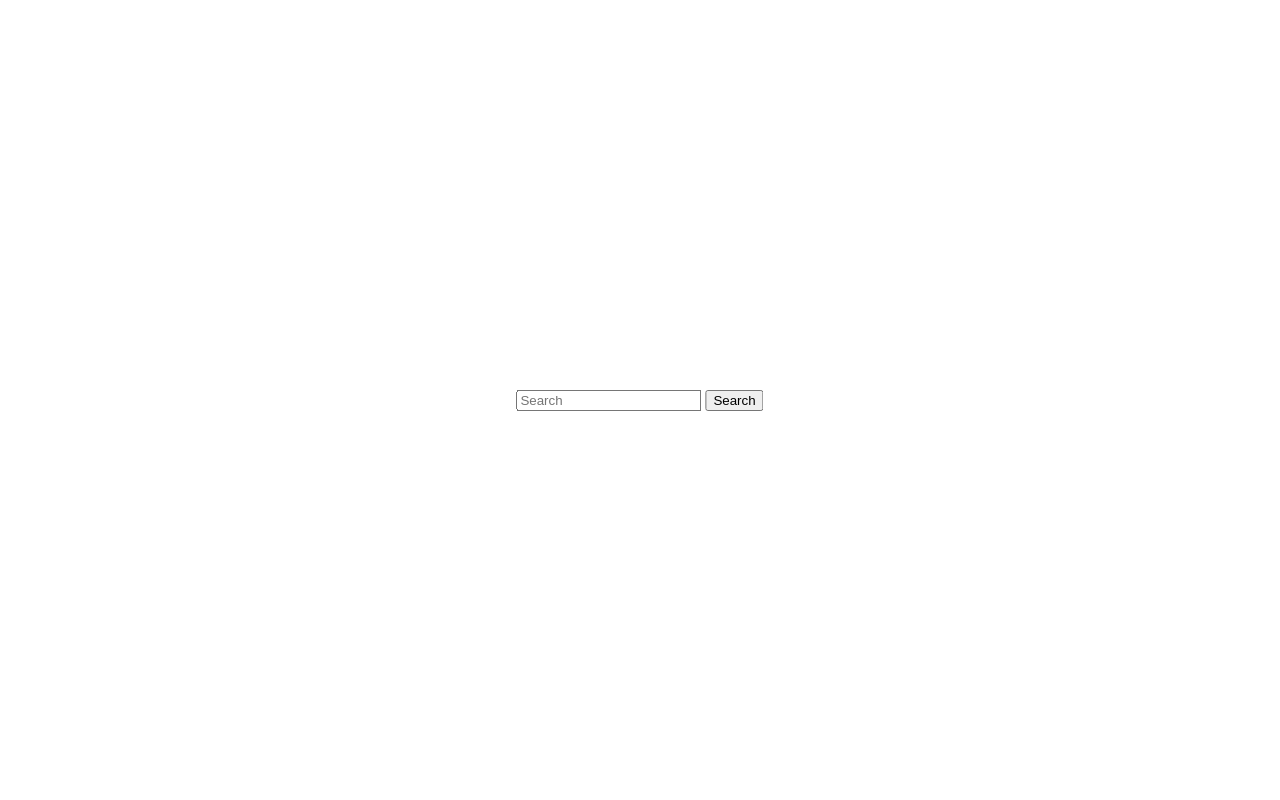
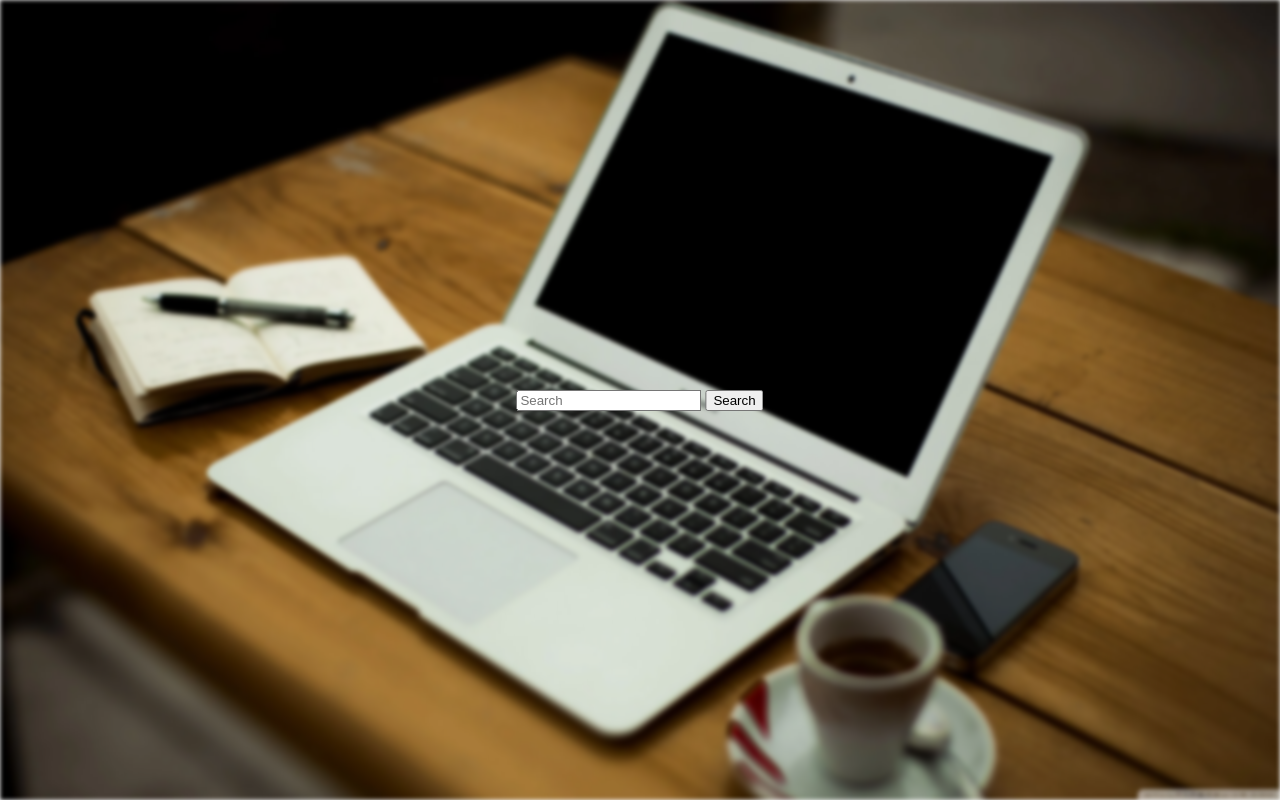
Before and after one commit to Spector3702/CompanyAnalysis, a plain HTML site: page testpage.html in a window 1280 px wide. Drawn offline with Linux system fonts and the light colour scheme.

Commit message:
sql and mainpage

```diff
--- a/testpage.html
+++ b/testpage.html
@@ -15,9 +15,29 @@
                 transform: translate(-50%, -50%);       /*將div正中間對齊中心*/
             }
 
+            .bg {
+                position: fixed;
+                top: 0;
+                left: 0;
+                bottom: 0;
+                right: 0;
+                z-index: -999;
+
+            }
+
+            .bg img {
+                filter:blur(2px); /* 模糊效果 */
+                min-height: 100%;
+                width: 100%;
+            }
+
         </style>
     </head>
     <body>
+        <div class="bg">
+            <img src="background.png">
+        </div>
+
         <div class="center">            <!--將此div的class設為center-->
             <form name="form1" method="get" action="testpage2.php">         <!--HTML 的 form, request 設定成get, 並跳到testpage2.php-->
                 <input type="text" placeholder="Search" name="search" aria-label="Search" required>         <!--search 變數 (文字)-->
```
Also changed, not shown: background.png (added), 2 other files.
